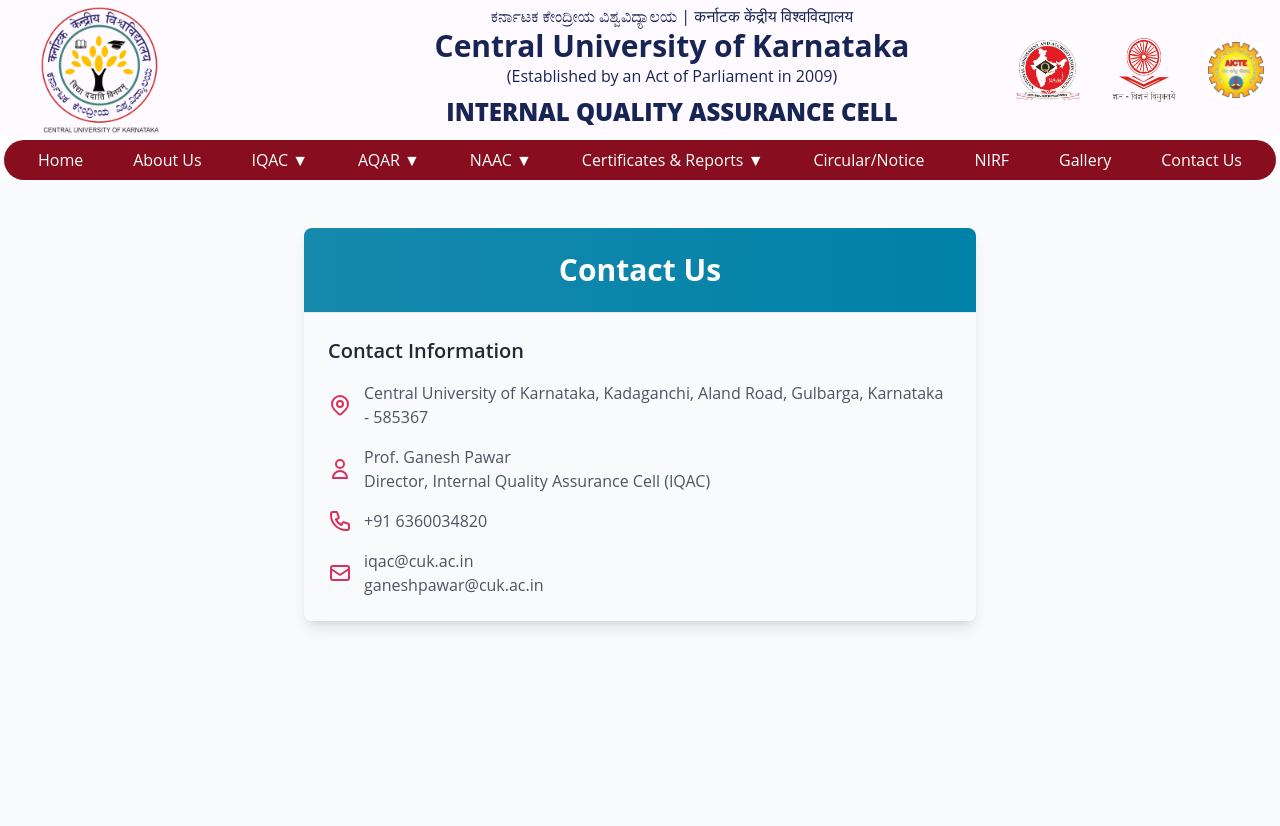
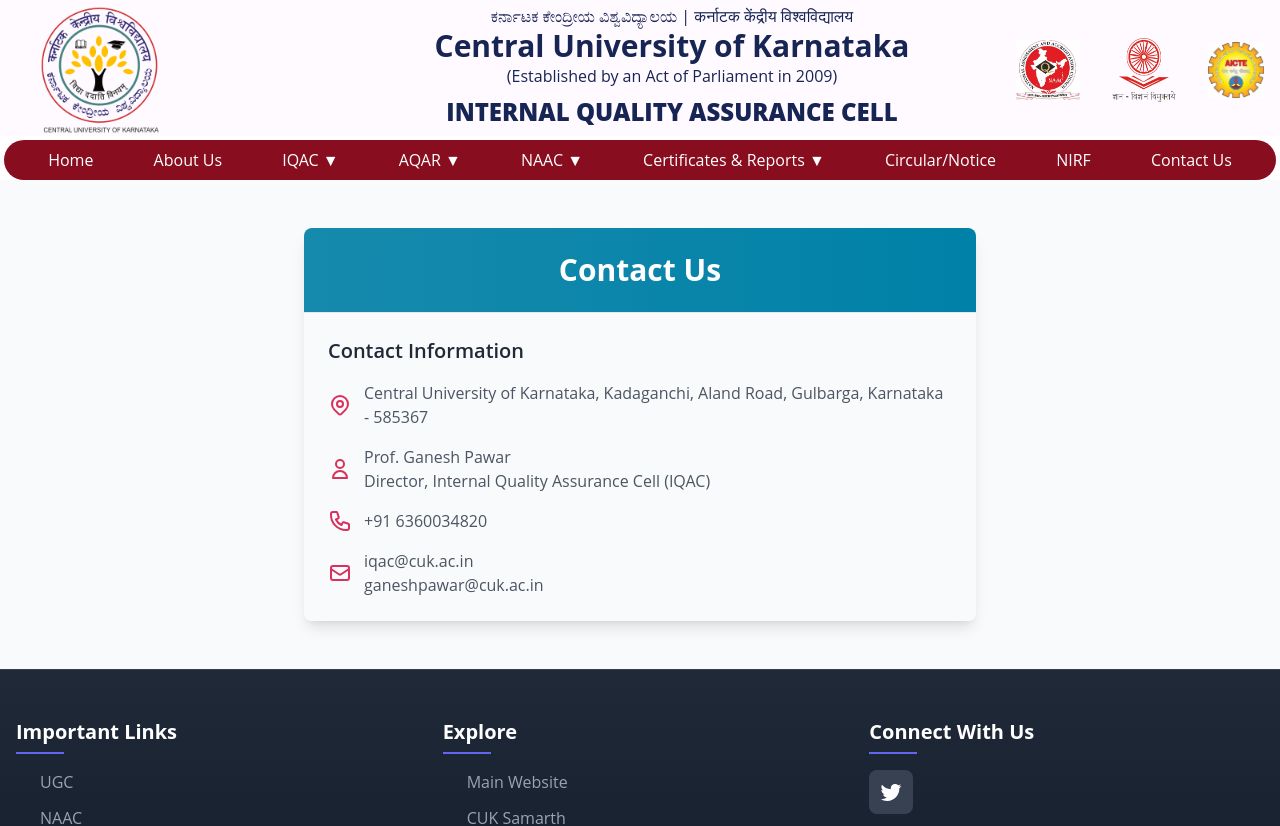
Before and after one commit to surajbi2/cuk-frontend, a Vue app in the folder frontend/: page /contact-us in a window 1280 px wide. Shown: the top 826 px of the page. Built offline with nearby package versions, Linux system fonts and the light colour scheme.

Commit message:
updated navbar

```diff
--- a/frontend/src/components/Navbar.vue
+++ b/frontend/src/components/Navbar.vue
@@ -224,13 +224,6 @@
         </router-link>
       </li>
 
-      <!-- Gallery -->
-      <li class="relative group">
-        <router-link to="/Gallery"
-          class="relative hover:text-white no-underline px-4 py-1 hover:before:scale-x-50 before:scale-x-0 before:origin-center before:content-[''] before:absolute before:bottom-0 before:left-0 before:right-0 before:h-0.5 before:bg-white before:transition-transform before:duration-300 before:ease-linear">
-          Gallery
-        </router-link>
-      </li>
       <!-- Contact Us -->
       <li class="relative group">
         <router-link to="/contact-us"
--- a/frontend/src/views/ContactUs.vue
+++ b/frontend/src/views/ContactUs.vue
@@ -1,5 +1,5 @@
 <template>
-    <div class="min-h-screen bg-gray-50 py-12 px-4 sm:px-6 lg:px-8">
+    <div class=" bg-gray-50 py-12 px-4 sm:px-6 lg:px-8">
       <div class="max-w-2xl mx-auto bg-white shadow-lg rounded-lg overflow-hidden">
 
         <div class="bg-gradient-to-r from-[#168aad] to-[#0081a7] p-6">
```
